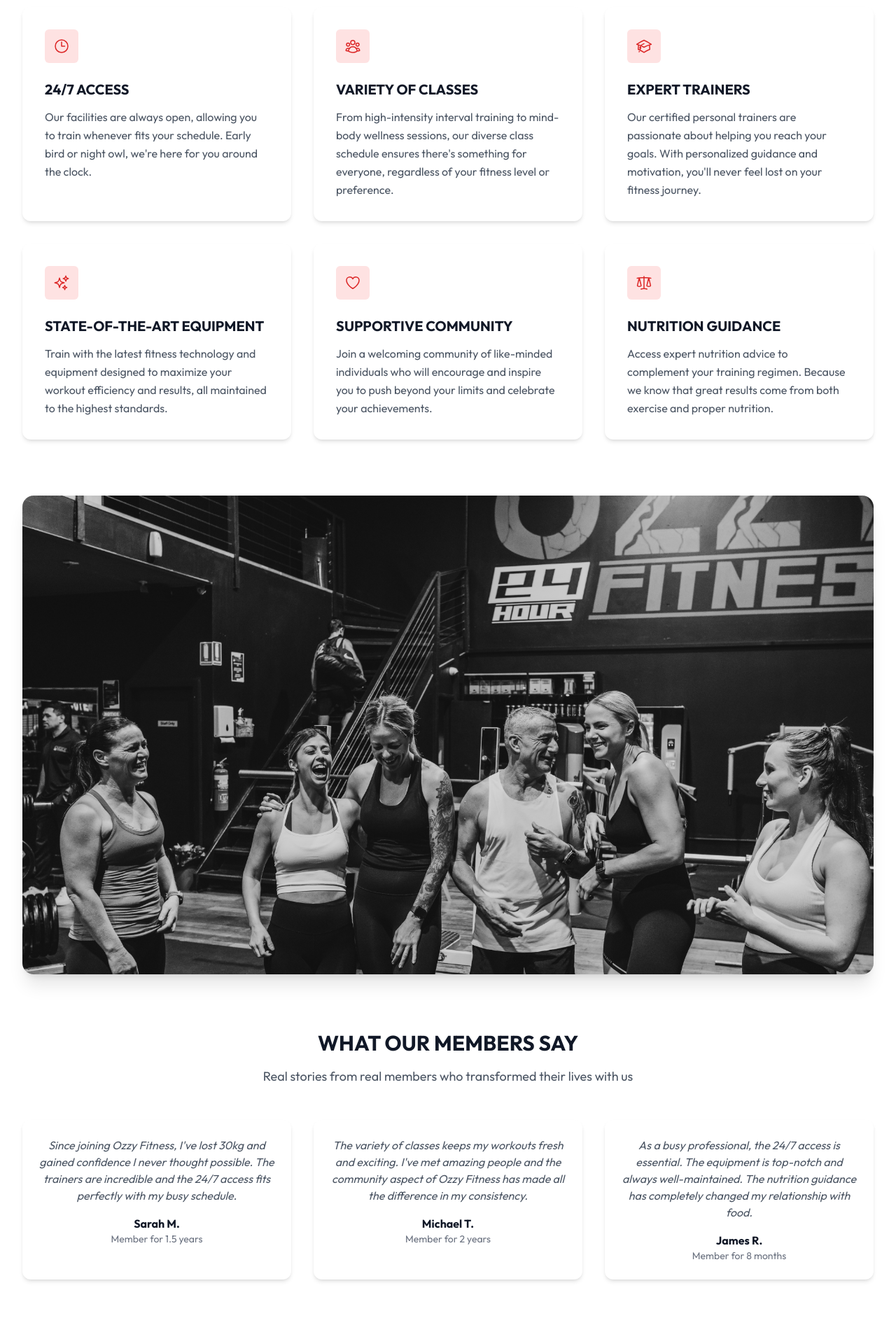
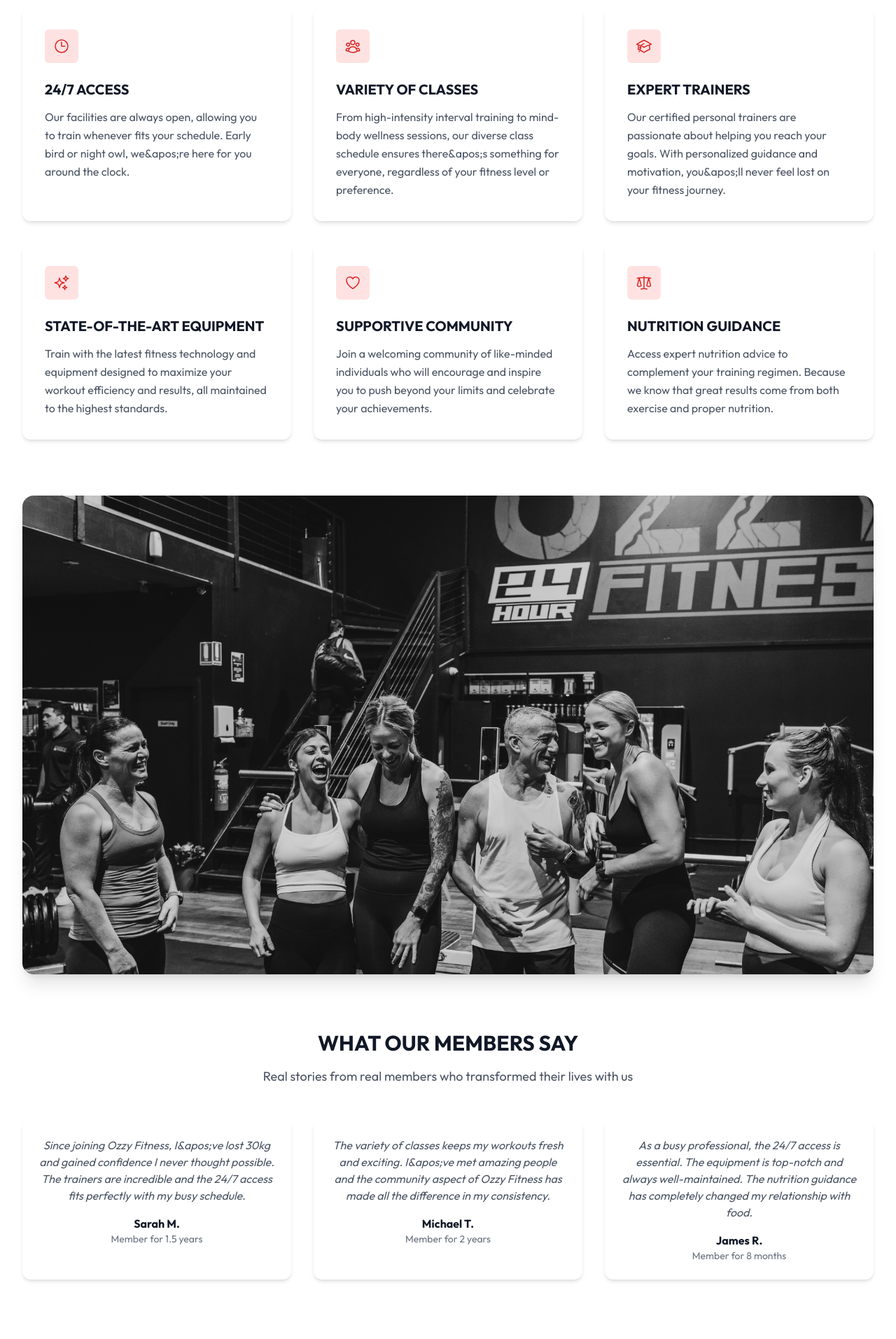
Before and after one commit to sll0yd/ozzy-fitness, a Next.js app: page /whyozzy in a window 1280 px wide. Shown: the part 335-2248 px from the top of the page at 70% size. Built offline with nearby package versions, Linux system fonts and the light colour scheme.

Commit message:
deploy error1

```diff
--- a/src/app/components/Careers.tsx
+++ b/src/app/components/Careers.tsx
@@ -110,7 +110,7 @@ export default function Careers() {
           GROW WITH OZZY
         </h1>
         <p className="mt-6 text-xl text-gray-500 leading-relaxed">
-          Join our amazing, friendly team at Ozzy Fitness and take the next step in your fitness career. We're passionate about helping you grow and succeed in a supportive and inspiring environment.
+          Join our amazing, friendly team at Ozzy Fitness and take the next step in your fitness career. We&apos;re passionate about helping you grow and succeed in a supportive and inspiring environment.
         </p>
       </div>
 
@@ -293,7 +293,7 @@ export default function Careers() {
       {/* Expression of Interest */}
       <div className="mx-auto mt-20 max-w-7xl text-center">
         <p className="text-lg text-gray-600">
-          Don't see any openings that interest you? Send your resume to{" "}
+          Don&apos;t see any openings that interest you? Send your resume to{" "}
           <a
             href="mailto:admin@ozzyfitness.com.au"
             className="text-red-600 hover:underline"
@@ -301,7 +301,7 @@ export default function Careers() {
             admin@ozzyfitness.com.au
           </a>
           {", "}
-          we'd love to hear from you!
+          we&apos;d love to hear from you!
         </p>
       </div>
     </div>
--- a/src/app/components/ClassicClasses.tsx
+++ b/src/app/components/ClassicClasses.tsx
@@ -1,6 +1,6 @@
 import React, { useState } from "react";
 import Image from "next/image";
-import classes from "../../assets/classes.jpg";
+import classesImage from "../../assets/classes.jpg";
 
 // Classic Courses Section Component
 const ClassicClasses: React.FC = () => {
@@ -8,7 +8,7 @@ const ClassicClasses: React.FC = () => {
 
   // Content without sanitization
   const content = {
-    quote: "« It doesn't get easier. You get stronger with every session. »",
+    quote: "« It doesn&apos;t get easier. You get stronger with every session. »",
     title: "GROUP CLASSES",
     description: "Experience the energy of training together! Designed to enhance your fitness journey, our group classes create a powerful synergy between energy expenditure, active recovery, and improved mobility—all within a motivating and supportive community.",
     buttonText: "SEE MORE"
@@ -19,10 +19,11 @@ const ClassicClasses: React.FC = () => {
       {/* Image on the left */}
       <div className="w-full md:w-1/2 min-h-[700px] relative overflow-hidden order-1 md:order-1">
         <Image
-          src={classes}
+          src={classesImage}
           alt="Group Classes"
-          layout="fill"
-          objectFit="cover"
+          fill
+          style={{ objectFit: "cover" }}
+          priority
           className="w-full h-full"
         />
         {/* Text overlay on the image */}
--- a/src/app/components/WhyOzzy.tsx
+++ b/src/app/components/WhyOzzy.tsx
@@ -16,17 +16,17 @@ export default function WhyOzzy() {
   const mainFeatures = [
     {
       title: "24/7 ACCESS",
-      description: "Our facilities are always open, allowing you to train whenever fits your schedule. Early bird or night owl, we're here for you around the clock.",
+      description: "Our facilities are always open, allowing you to train whenever fits your schedule. Early bird or night owl, we&apos;re here for you around the clock.",
       icon: ClockIcon,
     },
     {
       title: "VARIETY OF CLASSES",
-      description: "From high-intensity interval training to mind-body wellness sessions, our diverse class schedule ensures there's something for everyone, regardless of your fitness level or preference.",
+      description: "From high-intensity interval training to mind-body wellness sessions, our diverse class schedule ensures there&apos;s something for everyone, regardless of your fitness level or preference.",
       icon: UserGroupIcon,
     },
     {
       title: "EXPERT TRAINERS",
-      description: "Our certified personal trainers are passionate about helping you reach your goals. With personalized guidance and motivation, you'll never feel lost on your fitness journey.",
+      description: "Our certified personal trainers are passionate about helping you reach your goals. With personalized guidance and motivation, you&apos;ll never feel lost on your fitness journey.",
       icon: AcademicCapIcon,
     },
     {
@@ -71,12 +71,12 @@ export default function WhyOzzy() {
   // Testimonials
   const testimonials = [
     {
-      quote: "Since joining Ozzy Fitness, I've lost 30kg and gained confidence I never thought possible. The trainers are incredible and the 24/7 access fits perfectly with my busy schedule.",
+      quote: "Since joining Ozzy Fitness, I&apos;ve lost 30kg and gained confidence I never thought possible. The trainers are incredible and the 24/7 access fits perfectly with my busy schedule.",
       name: "Sarah M.",
       duration: "Member for 1.5 years",
     },
     {
-      quote: "The variety of classes keeps my workouts fresh and exciting. I've met amazing people and the community aspect of Ozzy Fitness has made all the difference in my consistency.",
+      quote: "The variety of classes keeps my workouts fresh and exciting. I&apos;ve met amazing people and the community aspect of Ozzy Fitness has made all the difference in my consistency.",
       name: "Michael T.",
       duration: "Member for 2 years",
     },
@@ -108,7 +108,7 @@ export default function WhyOzzy() {
       <div className="mx-auto mt-12 max-w-7xl grid grid-cols-1 gap-8 sm:grid-cols-2 lg:grid-cols-3 mb-20">
         {mainFeatures.map((feature, index) => (
           <div
-            key={index}
+            key={`feature-${feature.title}-${index}`}
             className="bg-white rounded-xl shadow-md hover:shadow-xl transition-all duration-300 overflow-hidden group"
           >
             <div className="p-8">
@@ -151,7 +151,7 @@ export default function WhyOzzy() {
         <div className="grid grid-cols-1 md:grid-cols-3 gap-8">
           {testimonials.map((testimonial, index) => (
             <div
-              key={index}
+              key={`testimonial-${testimonial.name}-${index}`}
               className="bg-white rounded-xl shadow-md p-6"
             >
               <div className="text-center">
@@ -182,7 +182,7 @@ export default function WhyOzzy() {
         <div className="grid grid-cols-1 md:grid-cols-3 gap-8">
           {promoOffers.map((offer, index) => (
             <div
-              key={index}
+              key={`offer-${offer.title}-${index}`}
               className="rounded-xl overflow-hidden shadow-lg group bg-white flex flex-col items-center text-center p-6 h-full"
             >
               <h3 className="text-xl font-bold text-gray-900 mb-4">
```
